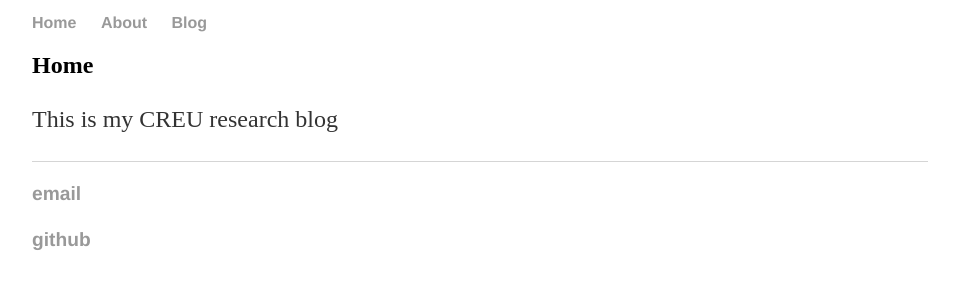
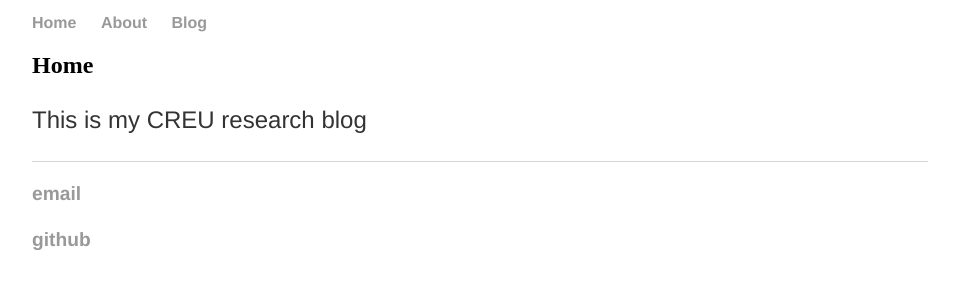
Before and after one commit to maxpaper86/CREU-Poly-17, a Jekyll site: the page built from index.html, in a window 1280 px wide. Shown: the part 133-422 px from the top of the page, without its empty margins (160-1119 px from the left). Built offline with Jekyll 4.4.1, drawn with Linux system fonts in a browser that asks for light colours.

Commit message:
Update main.css

```diff
--- a/css/main.css
+++ b/css/main.css
@@ -34,7 +34,6 @@ a {
     color: #999;
 }
 a:hover {
-    font-family:'Helvetica', 'Arial', 'Sans-Serif';
     text-decoration: underline;
 }
 h1 {
@@ -43,6 +42,7 @@ h1 {
     color: #ff0000;
 }
 p {
+    font-family:'Helvetica', 'Arial', 'Sans-Serif';
     font-size: 1.5em;
     line-height: 1.4em;
     color: #333;
```
